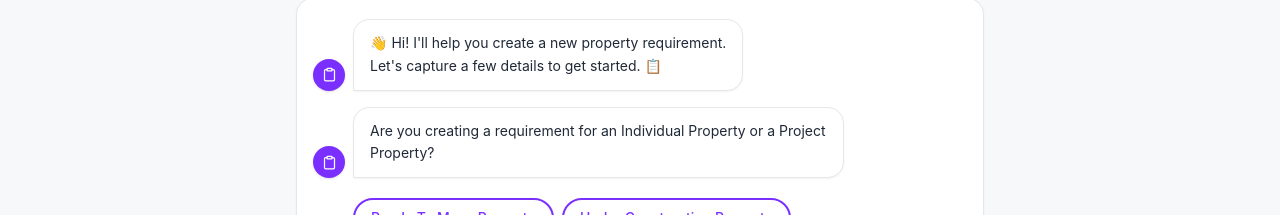
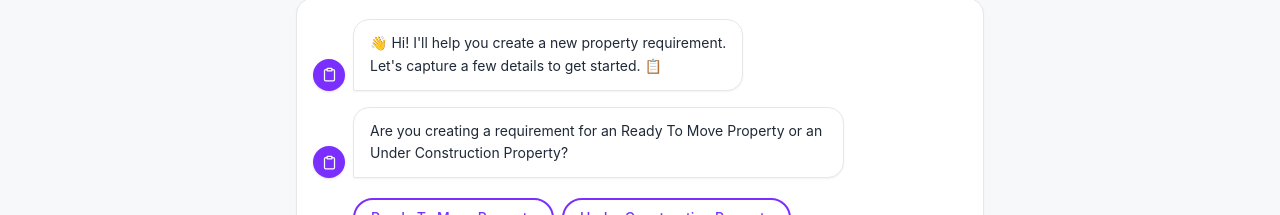
Before and after one commit to DhruvPopat268/RealSquare, a React (Vite) app in the folder frontend/: page /create-inquiry in a window 1280 px wide. Shown: the part 178-393 px from the top of the page. Built offline with nearby package versions, Linux system fonts and the light colour scheme; no server answers.

Commit message:
added ready to move and under construction flow fixed to send isProperty true for ready to move property and also in both pages added to show ready to move or under construction property

```diff
--- a/frontend/src/chatbot/InquiryFlow.js
+++ b/frontend/src/chatbot/InquiryFlow.js
@@ -22,7 +22,7 @@ export async function inquiryFlow(step, answer, collectedData, { botSay, setColl
   // ── INIT ──────────────────────────────────────────────────────────────────
   if (step === "init") {
     await botSay("👋 Hi! I'll help you create a new property requirement.\nLet's capture a few details to get started. 📋");
-    await botSay("Are you creating a requirement for an Individual Property or a Project Property?", INQUIRY_TYPE_OPTIONS);
+    await botSay("Are you creating a requirement for an Ready To Move Property or an Under Construction Property?", INQUIRY_TYPE_OPTIONS);
     goTo("inquiry_type", collectedData);
     return;
   }
@@ -67,7 +67,7 @@ export async function inquiryFlow(step, answer, collectedData, { botSay, setColl
       return;
     }
     // If "No, go back"
-    await botSay("Are you creating a requirement for an Individual Property or a Project Property?", INQUIRY_TYPE_OPTIONS);
+    await botSay("Are you creating a requirement for an Ready To Move Property or an Under Construction Property?", INQUIRY_TYPE_OPTIONS);
     goTo("inquiry_type", collectedData);
     return;
   }
@@ -435,14 +435,13 @@ export async function inquiryFlow(step, answer, collectedData, { botSay, setColl
       const d = collectedData;
 
       // ── Build payload ──────────────────────────────────────────────────
-      const isProperty = d.inquiryType === "Individual Property";
-
       // Map comm preferences to lowercase API values
       const commMap = { "Call": "call", "WhatsApp": "whatsapp", "Email": "email", "SMS": "sms" };
       const preferredCommunication = (d.communicationPreferences ?? []).map((c) => commMap[c] ?? c.toLowerCase());
 
       const payload = {
-        isProperty,
+        // Keep the selected requirement condition in the API's boolean flag.
+        isProperty: d.inquiryType === "Ready To Move Property",
         listingType:             d.listingTypeId,
         preferredCity:           d.preferredCity,
         budget:                  { min: d.budgetMin, max: d.budgetMax },
--- a/frontend/src/pages/AssignedInquiriesPage.jsx
+++ b/frontend/src/pages/AssignedInquiriesPage.jsx
@@ -163,6 +163,10 @@ function AssignedInquiryCard({ assignment, onPurchase }) {
           {formatBudget(inquiry.budget.min, inquiry.budget.max)}
         </p>
       </div>
+
+      <p className="text-xs font-semibold text-gray-500">
+        {inquiry.isProperty ? "Ready To Move Property" : "Under Construction Property"}
+      </p>
 
       {/* Row 1 — Purpose / Category / Type */}
       <div className="flex flex-wrap gap-2">
--- a/frontend/src/pages/MyInquiriesPage.jsx
+++ b/frontend/src/pages/MyInquiriesPage.jsx
@@ -125,6 +125,10 @@ function InquiryCard({ inquiry, onRequestStatusUpdate, updating }) {
           {formatBudget(inquiry.budget.min, inquiry.budget.max)}
         </p>
       </div>
+
+      <p className="text-xs font-semibold text-gray-500">
+        {inquiry.isProperty ? "Ready To Move Property" : "Under Construction Property"}
+      </p>
 
       {/* Row 1 — Purpose / Category / Type */}
       <div className="flex flex-wrap gap-2">
```
Also changed, not shown: frontend/apkApis/requirements.md (+2 -2 lines).
